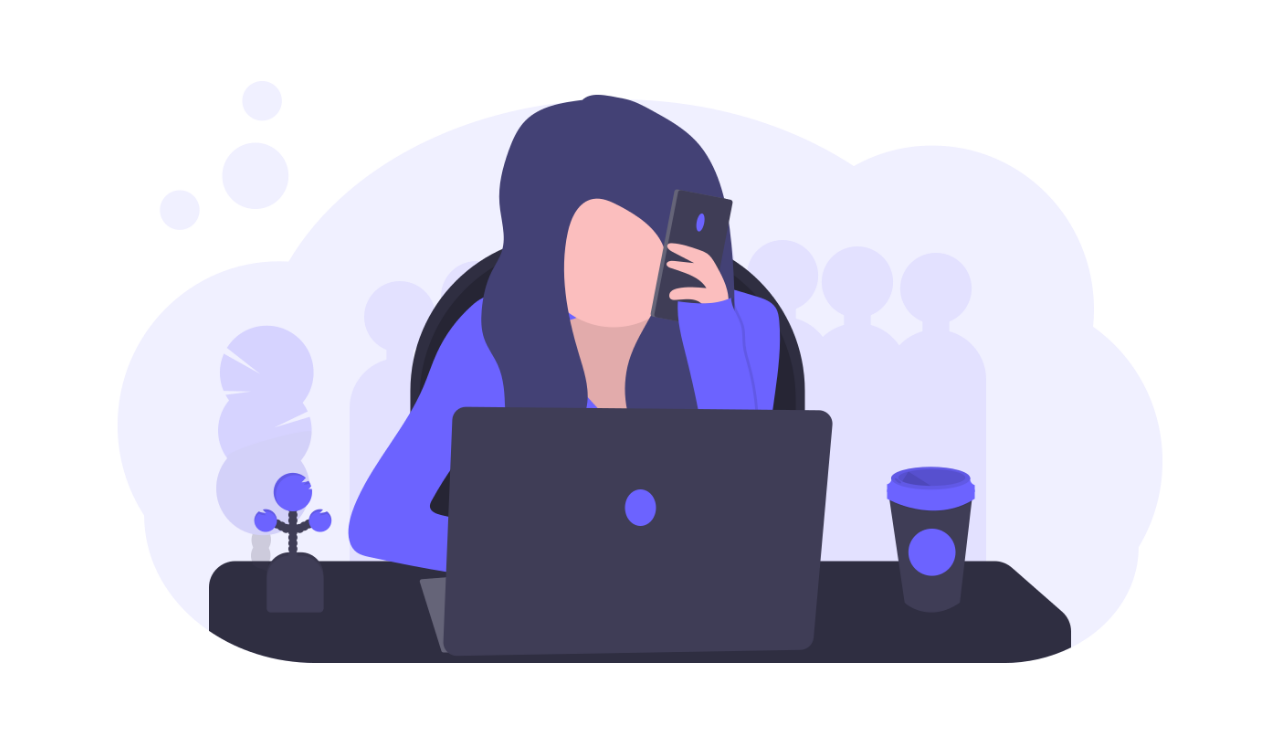
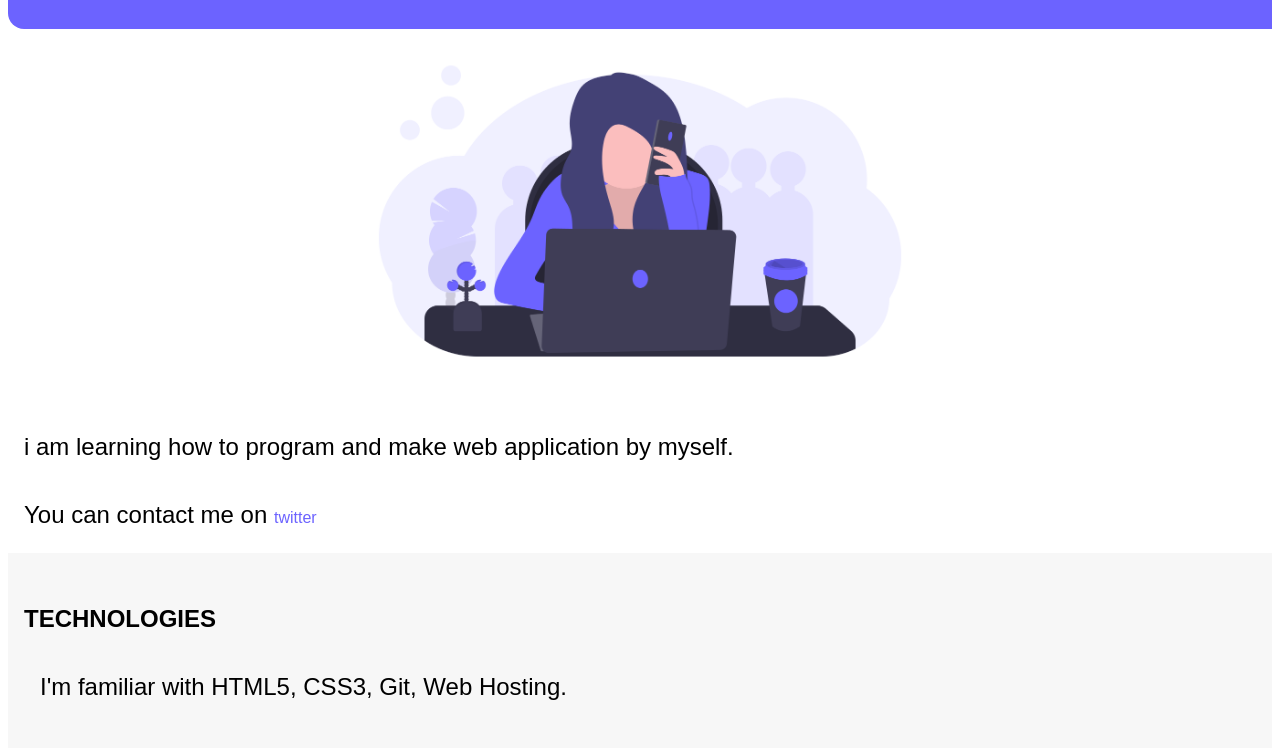
Before and after one commit to sai-vamshi854/PROJECT1, a plain HTML site: page index.html in a window 1280 px wide. Shown: the part 129-877 px from the top of the page. Drawn offline with Linux system fonts and the light colour scheme.

Commit message:
changed stylesheet link

```diff
--- a/index.html
+++ b/index.html
@@ -4,7 +4,7 @@
 <head>
     <meta charset="UTF-8">
     <meta name="viewport" content="width=device-width, initial-scale=1.0">
-    <link href="learning.css" rel="stylesheet">
+    <link href="index.css" rel="stylesheet">
     <title>Developer</title>
 </head>
 
```
